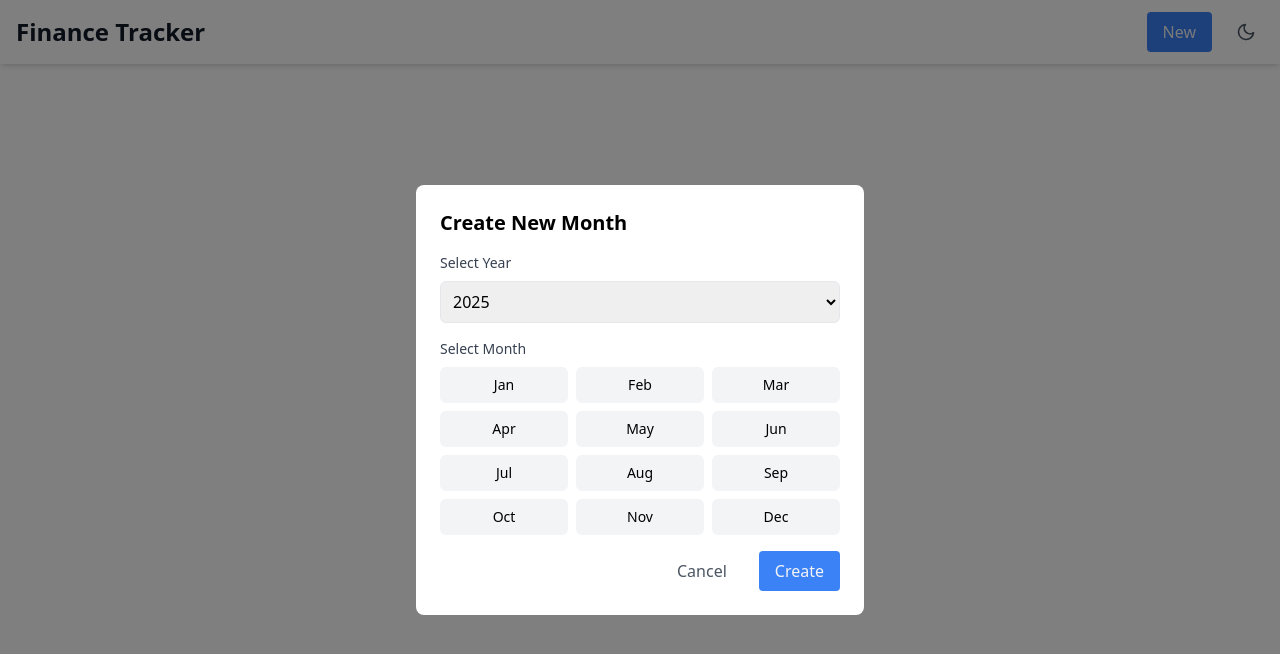
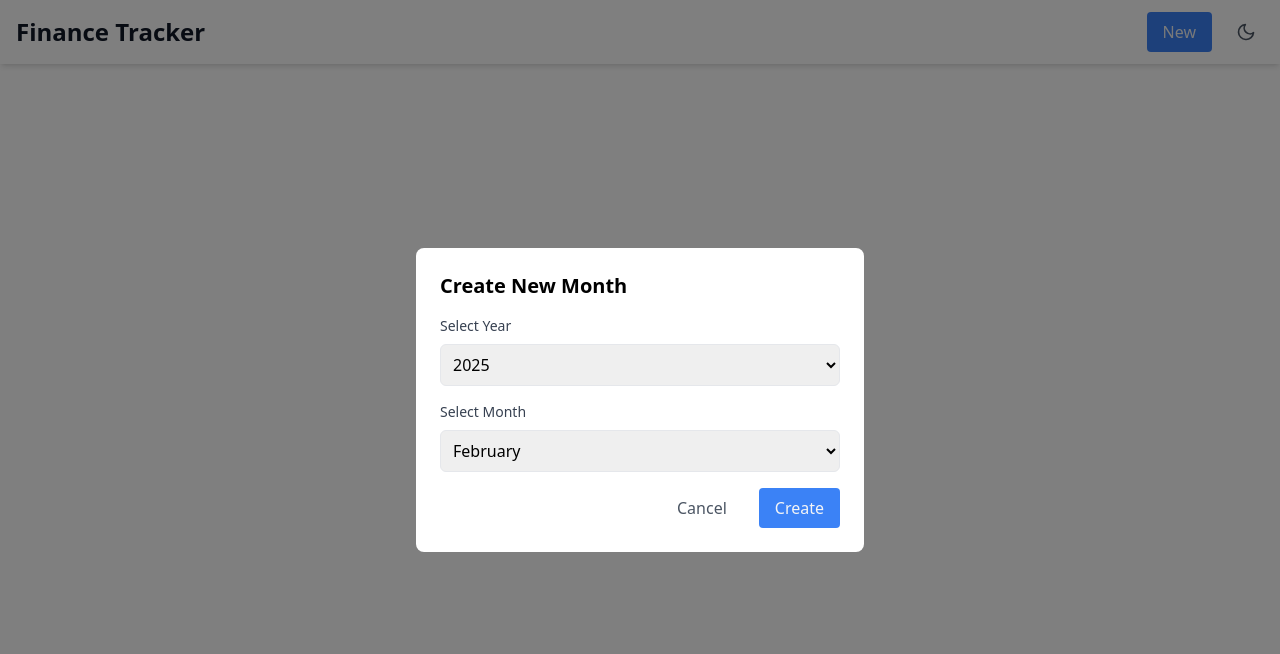
Before and after one commit to Imakp/Finance_Tracker, a React (Vite) app in the folder frontend/: page / in a window 1280 px wide. Both pictures are taken after a click on the button "New". Shown: the top 654 px of the page. Built offline with nearby package versions, Linux system fonts and the light colour scheme.

Commit message:
changed popup

```diff
--- a/frontend/src/components/NewMonthModal.jsx
+++ b/frontend/src/components/NewMonthModal.jsx
@@ -2,7 +2,9 @@ import { useState } from "react";
 import { useMonths } from "../contexts/MonthsContext";
 
 function NewMonthModal({ isOpen, onClose }) {
-  const [selectedMonth, setSelectedMonth] = useState("");
+  const [selectedMonth, setSelectedMonth] = useState(
+    new Date().toLocaleString("default", { month: "long" })
+  );
   const [selectedYear, setSelectedYear] = useState(new Date().getFullYear());
   const { addMonth } = useMonths();
 
@@ -27,6 +29,18 @@ function NewMonthModal({ isOpen, onClose }) {
     e.preventDefault();
     if (!selectedMonth) return;
 
+    // Check for existing month/year combination
+    const exists = months.some(
+      (m) =>
+        m.month.toLowerCase() === selectedMonth.toLowerCase() &&
+        m.year === parseInt(selectedYear)
+    );
+
+    if (exists) {
+      alert("This month/year combination already exists!");
+      return;
+    }
+
     const monthData = {
       month: selectedMonth,
       year: parseInt(selectedYear),
@@ -46,8 +60,10 @@ function NewMonthModal({ isOpen, onClose }) {
 
   return (
     <div className="fixed inset-0 bg-black bg-opacity-50 flex items-center justify-center">
-      <div className="bg-white dark:bg-gray-800 rounded-lg p-6 w-full max-w-md">
-        <h2 className="text-xl font-bold mb-4">Create New Month</h2>
+      <div className="bg-white dark:bg-gray-800 rounded-lg p-6 w-full max-w-md dark:text-gray-100">
+        <h2 className="text-xl font-bold mb-4 dark:text-gray-100">
+          Create New Month
+        </h2>
 
         <form onSubmit={handleSubmit}>
           <div className="mb-4">
@@ -57,7 +73,7 @@ function NewMonthModal({ isOpen, onClose }) {
             <select
               value={selectedYear}
               onChange={(e) => setSelectedYear(e.target.value)}
-              className="w-full p-2 border rounded-md dark:bg-gray-700 dark:border-gray-600"
+              className="w-full p-2 border rounded-md dark:bg-gray-700 dark:border-gray-600 dark:text-gray-100"
             >
               {Array.from(
                 { length: 5 },
@@ -74,48 +90,30 @@ function NewMonthModal({ isOpen, onClose }) {
             <label className="block text-sm font-medium text-gray-700 dark:text-gray-300 mb-2">
               Select Month
             </label>
-            <div className="grid grid-cols-3 gap-2">
-              {[
-                "January",
-                "February",
-                "March",
-                "April",
-                "May",
-                "June",
-                "July",
-                "August",
-                "September",
-                "October",
-                "November",
-                "December",
-              ].map((month) => (
-                <button
-                  key={month}
-                  type="button"
-                  onClick={() => setSelectedMonth(month)}
-                  className={`p-2 text-sm rounded-md ${
-                    selectedMonth === month
-                      ? "bg-blue-500 text-gray-100"
-                      : "bg-gray-100 dark:bg-gray-700 hover:bg-gray-200 dark:hover:bg-gray-600"
-                  }`}
-                >
-                  {month.slice(0, 3)}
-                </button>
+            <select
+              value={selectedMonth}
+              onChange={(e) => setSelectedMonth(e.target.value)}
+              className="w-full p-2 border rounded-md dark:bg-gray-700 dark:border-gray-600 dark:text-gray-100"
+            >
+              {months.map((month) => (
+                <option key={month} value={month}>
+                  {month}
+                </option>
               ))}
-            </div>
+            </select>
           </div>
 
           <div className="flex justify-end gap-4">
             <button
               type="button"
               onClick={onClose}
-              className="px-4 py-2 text-gray-600 dark:text-gray-400 hover:text-gray-800 dark:hover:text-gray-200"
+              className="px-4 py-2 text-gray-600 dark:text-gray-300 hover:text-gray-800 dark:hover:text-gray-200"
             >
               Cancel
             </button>
             <button
               type="submit"
-              className="px-4 py-2 bg-blue-500 text-gray-100 rounded hover:bg-blue-600"
+              className="px-4 py-2 bg-blue-500 text-gray-100 rounded hover:bg-blue-600 dark:hover:bg-blue-600"
             >
               Create
             </button>
--- a/frontend/src/pages/MonthlyDetail.jsx
+++ b/frontend/src/pages/MonthlyDetail.jsx
@@ -293,6 +293,7 @@ function MonthlyDetail() {
                 <input
                   name="date"
                   type="date"
+                  defaultValue={new Date().toISOString().split("T")[0]}
                   className="w-full p-2 border rounded-md dark:bg-gray-700 dark:border-gray-600 dark:text-gray-100"
                 />
               </div>
```
